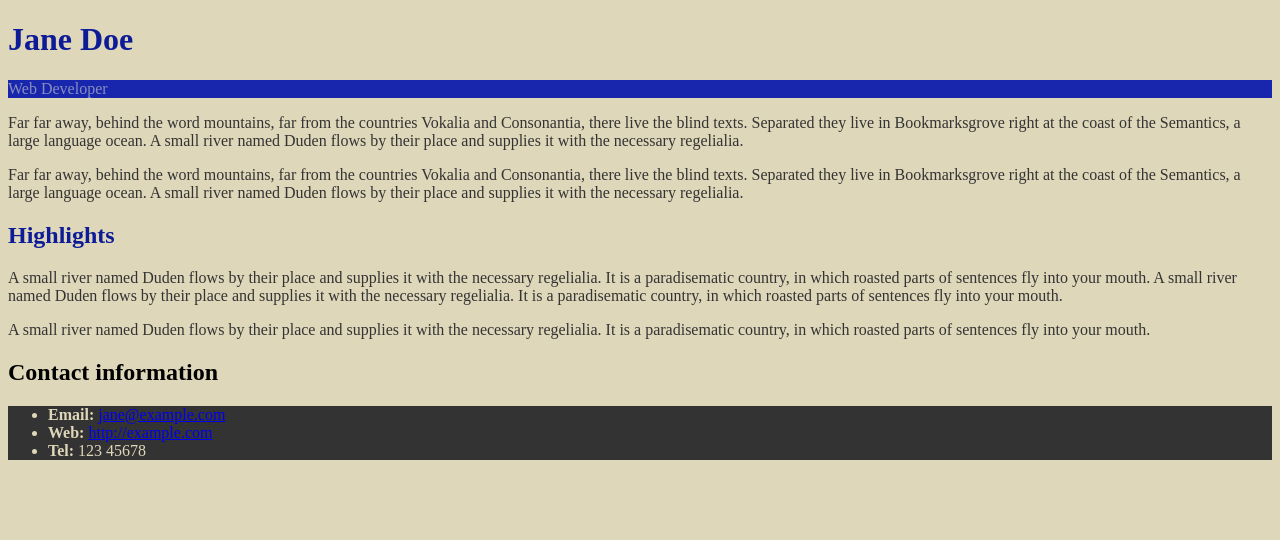
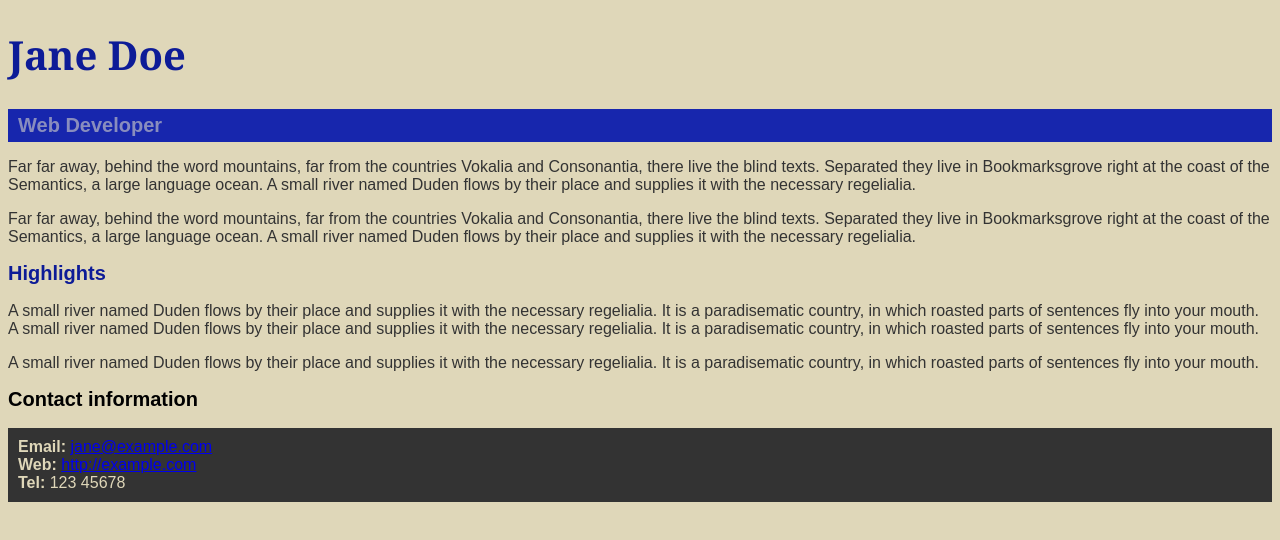
Before and after one commit to FeSette/CTD, a plain HTML site: page Front End I/Aula 05/index.html in a window 1280 px wide. Drawn offline with Linux system fonts and the light colour scheme.

Commit message:
Finalização Mesa de Trabalho 05

```diff
--- a/Front End I/Aula 05/css/style.css
+++ b/Front End I/Aula 05/css/style.css
@@ -1,5 +1,6 @@
 body {
     background-color: rgb(223, 215, 185);
+    font-family: Arial, Helvetica, sans-serif;
 }
 
 p {
@@ -8,11 +9,20 @@ p {
 
 h1 {
     color: #0d1b97;
+    font-family: Georgia, 'Times New Roman', Times, serif;
+    font-size: 40px;
+}
+
+h2 {
+    font-size: 20px;
 }
 
 .job-title {
     background-color: #1726ad;
     color: #898dbe;
+    font-size: 20px;
+    font-weight: bold;
+    padding: 5px 10px 5px 10px;
 }
 
 #high {
@@ -22,4 +32,5 @@ h1 {
 ul {
     background-color: #333333;
     color: rgb(223, 215, 185);
+    padding: 10px;
 }
```
